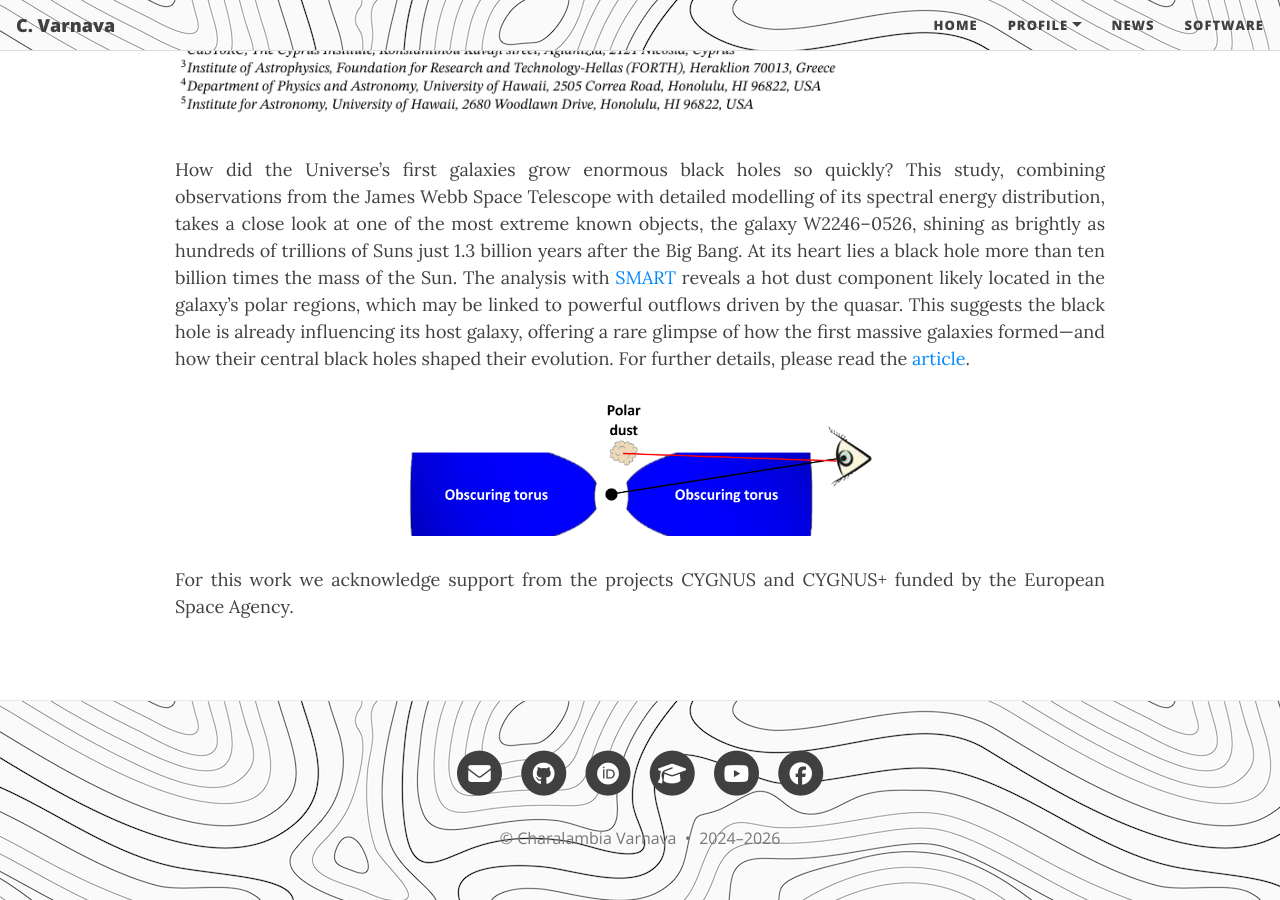
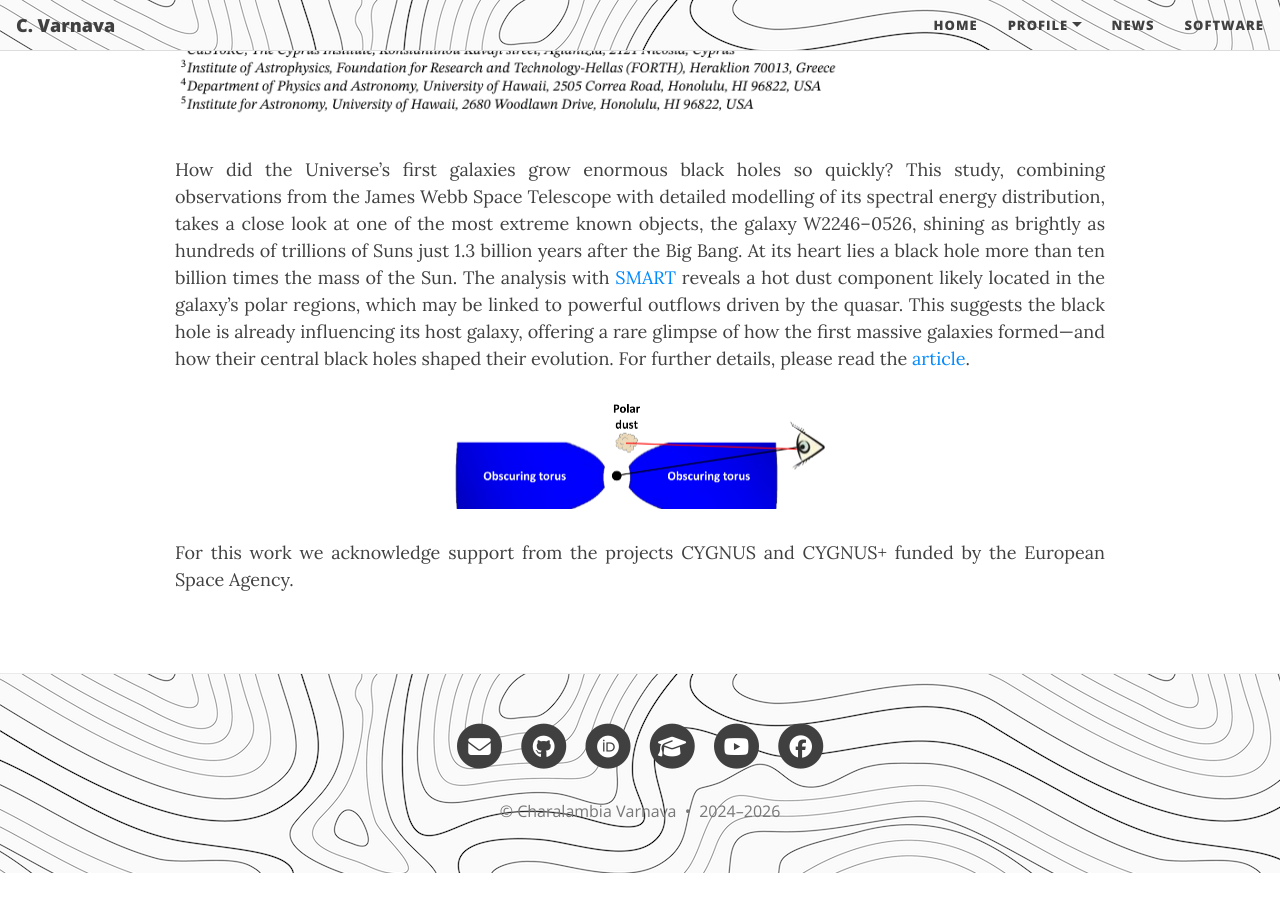
Before and after one commit to ch-var/ch-var.github.io, a Jekyll site: the page built from 2026-05-14-W2246–0526.html, in a window 1280 px wide and 900 px high, scrolled down 682 px. Built offline with Jekyll 4.4.1, drawn with Linux system fonts in a browser that asks for light colours; formulas are drawn with MathJax 3; after the commit the page ends 1555 px from its top, so only the background shows below that.

Commit message:
Update 2026-05-14-W2246–0526.html

```diff
--- a/2026-05-14-W2246–0526.html
+++ b/2026-05-14-W2246–0526.html
@@ -33,7 +33,7 @@
 <p align='justify'>How did the Universe’s first galaxies grow enormous black holes so quickly? This study, combining observations from the James Webb Space Telescope with detailed modelling of its spectral energy distribution, takes a close look at one of the most extreme known objects, the galaxy W2246–0526, shining as brightly as hundreds of trillions of Suns just 1.3 billion years after the Big Bang. At its heart lies a black hole more than ten billion times the mass of the Sun. The analysis with <a href="https://github.com/ch-var/SMART">SMART</a> reveals a hot dust component likely located in the galaxy’s polar regions, which may be linked to powerful outflows driven by the quasar. This suggests the black hole is already influencing its host galaxy, offering a rare glimpse of how the first massive galaxies formed—and how their central black holes shaped their evolution. For further details, please read the <a href="https://doi.org/10.1093/mnras/stag795">article</a>.
 
 <p align="center">
-<img src="/assets/img/polar.png" width="50%" height="50%">
+<img src="/assets/img/polar.png" width="40%" height="40%">
 </p>
 
 <p align='justify'>For this work we acknowledge support from the projects CYGNUS and CYGNUS+ funded by the European Space Agency.</p>
```
